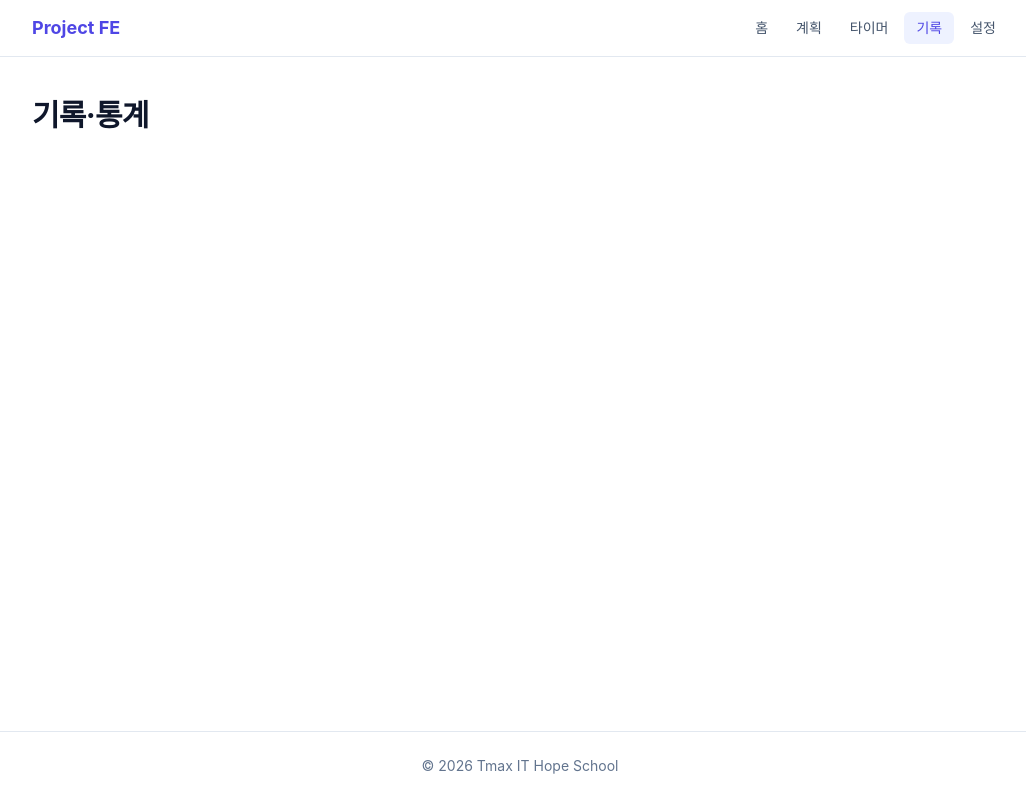
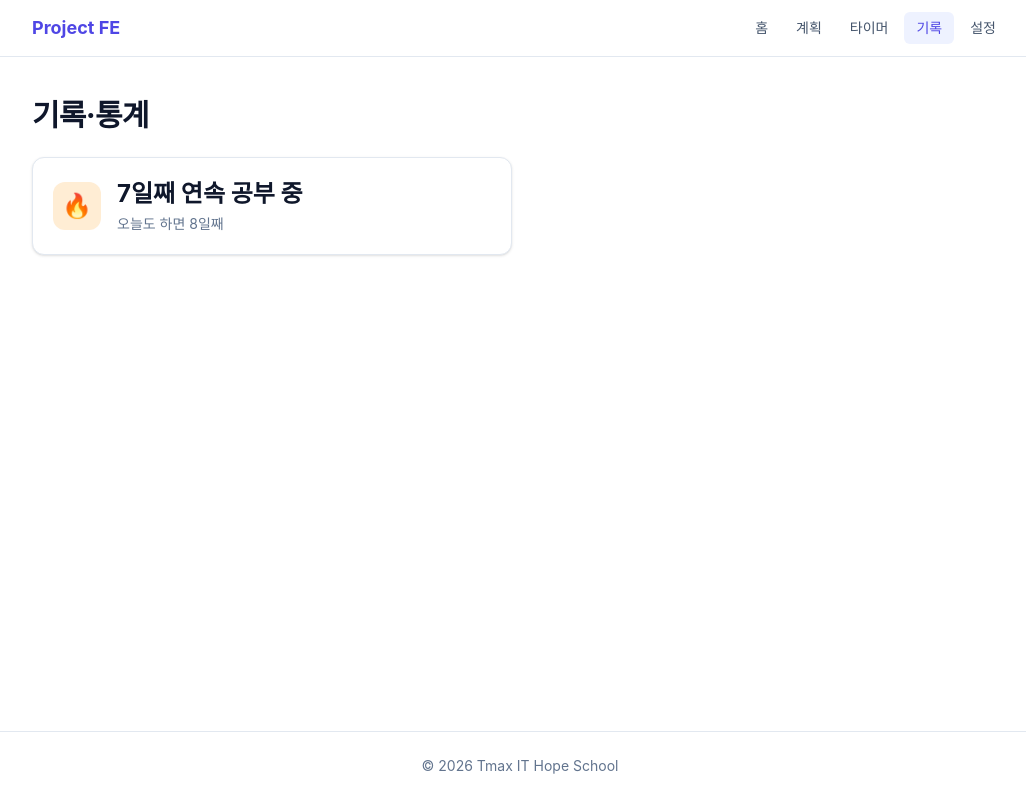
Before and after one commit to ApplyYoon/Project-FE, a React (Vite) app: page /records in a window 1280 px wide. Shown: the whole page, without its empty margins (120-1146 px from the left). Built offline with nearby package versions, Linux system fonts and the light colour scheme.

Commit message:
feat: 기록 화면에 연속 공부일 카드 추가
시안처럼 불꽃 아이콘과 "N일째 연속 공부 중"을 보여주고,
기록이 없을 때는 "아직 연속 기록이 없어요"로 안내합니다.

Refs: #43
Co-Authored-By: Claude Opus 5.5 <noreply@anthropic.com>

```diff
--- a/src/pages/RecordsPage.tsx
+++ b/src/pages/RecordsPage.tsx
@@ -1,8 +1,56 @@
+import { useState } from 'react'
+import { Card } from '@/components/ui/Card'
+import { mockSessions } from '@/lib/mock'
+import { loadData } from '@/lib/storage'
+import { getStudyStreak, hasStudiedToday } from '@/lib/streak'
+import type { StudySession } from '@/types'
+
 export function RecordsPage() {
+  // 타이머가 저장해 둔 공부 기록을 불러옵니다. 없으면 가짜 데이터를 씁니다.
+  const [sessions] = useState<StudySession[]>(() => loadData('sessions', mockSessions))
+
   return (
     <div className="flex flex-col gap-6">
       <h1 className="text-2xl font-bold tracking-tight sm:text-3xl">기록·통계</h1>
-      {/* 여기에 내용 */}
+      {/* 모바일은 한 줄에 하나, PC 는 두 칸으로 카드를 놓습니다. */}
+      <div className="grid grid-cols-1 gap-4 sm:grid-cols-2">
+        <StreakCard sessions={sessions} />
+      </div>
     </div>
   )
 }
+
+interface StreakCardProps {
+  sessions: StudySession[]
+}
+
+/** "🔥 5일째 연속 공부 중" 을 보여주는 카드 */
+function StreakCard({ sessions }: StreakCardProps) {
+  const streak = getStudyStreak(sessions)
+  const studiedToday = hasStudiedToday(sessions)
+
+  // 상황에 따라 아래 작은 글씨를 바꿉니다.
+  let message = '오늘 공부하면 1일째가 돼요'
+  if (streak > 0 && studiedToday) {
+    message = '오늘도 공부 완료! 내일도 이어가요'
+  } else if (streak > 0) {
+    message = `오늘도 하면 ${streak + 1}일째`
+  }
+
+  return (
+    <Card className="flex items-center gap-4">
+      <div
+        aria-hidden
+        className="flex h-12 w-12 shrink-0 items-center justify-center rounded-xl bg-orange-100 text-2xl"
+      >
+        🔥
+      </div>
+      <div className="min-w-0">
+        <p className="text-xl font-bold text-slate-900 sm:text-2xl">
+          {streak > 0 ? `${streak}일째 연속 공부 중` : '아직 연속 기록이 없어요'}
+        </p>
+        <p className="mt-1 text-sm text-slate-500">{message}</p>
+      </div>
+    </Card>
+  )
+}
```
